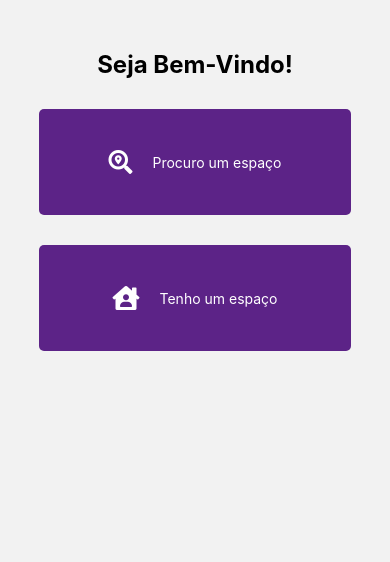
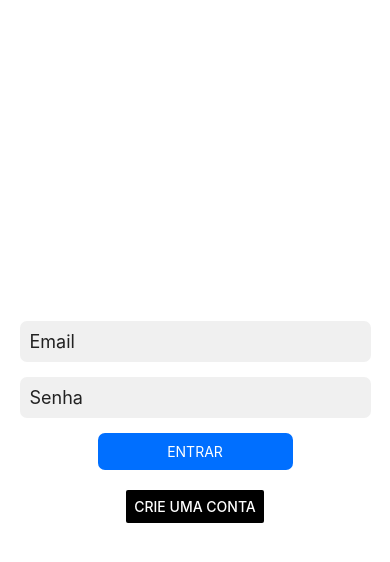
Before and after one commit to CharlesJKK/HouZEN, a React Native app: screen /Login in a window 390 px wide. Shown: the top 562 px of the page. Built offline with nearby package versions, Linux system fonts and the light colour scheme.

Commit message:
feat: arrumando a navegação das telas de login e register

```diff
--- a/src/routes/stackNavigation.js
+++ b/src/routes/stackNavigation.js
@@ -2,6 +2,8 @@ import React from 'react';
 import HomeScreen from '../screens/home';
 import PlacesScreen from '../screens/places';
 import PlaceItem from '../components/placeItem';
+import LoginScreen from '../screens/login';
+import RegisterScreen from '../screens/register';
 import { NavigationContainer } from '@react-navigation/native';
 import { createNativeStackNavigator } from '@react-navigation/native-stack';
 
@@ -10,7 +12,9 @@ const Stack = createNativeStackNavigator();
 export default function StackNavigator() {
   return (
     <NavigationContainer>
-      <Stack.Navigator initialRouteName='Home' screenOptions={{headerShown: false}}>
+      <Stack.Navigator initialRouteName='Login' screenOptions={{headerShown: false}}>
+        <Stack.Screen name="Login" component={LoginScreen} />
+        <Stack.Screen name="Register" component={RegisterScreen} />
         <Stack.Screen name="Home" component={HomeScreen} />
         <Stack.Screen name="Places" component={PlacesScreen} />
         <Stack.Screen name="PlaceItem" component={PlaceItem} />
--- a/src/screens/login/index.js
+++ b/src/screens/login/index.js
@@ -1,52 +1,47 @@
 import React,{ useState } from 'react';
-import { StyleSheet, Text, View, TextInput, Button } from 'react-native';
+import { StyleSheet, Text, View, TextInput, Button, TouchableOpacity } from 'react-native';
 
-export default function LoginScreen() {
+export default function LoginScreen({ navigation }) {
   return (
     <View style={styles.container}>
       <TextInput
         style={styles.input}
         placeholder="Email"
-        onChangeText={()=> {}}
-      />
+        onChangeText={()=> {}}/>
       <TextInput
         style={styles.input}
         placeholder="Senha"
-        onChangeText={()=> {}}
-      />
-         <View style={styles.buttonContainer}>
-      <Button title="Entrar" color="#006fff"
-      />
+        onChangeText={()=> {}}/>
+      <TouchableOpacity title="Entrar" style={styles.buttonContainer} onPress={() => navigation.navigate('Home')}>
+        <Text style={{color: '#fff'}}>ENTRAR</Text>
+      </TouchableOpacity>
+      <View style={styles.buttonContainer2}>
+        <Button title="Crie uma conta" color="black" onPress={() => navigation.navigate('Register')}/>
       </View>
-    <View style={styles.buttonContainer2}>
-      <Button title="Crie uma conta" color="black"
-      />
-    </View>
-
     </View>
 
 
   );
 }
 const styles = StyleSheet.create({
-  buttonContainer: {
-    justifyContent: 'center',
-    alignItems: "center",
-    width: '90%',
-    backgroundColor:'#006fff',
-    borderRadius: 7
-
-  },
   container: {
     flex: 1,
     justifyContent: 'center',
     alignItems: "center",
-      backgroundColor: 'black',
+    backgroundColor: 'white',
     width: '100%',
 
   },
+  buttonContainer: {
+    justifyContent: 'center',
+    alignItems: "center",
+    width: '50%',
+    backgroundColor:'#006fff',
+    borderRadius: 7,
+    padding: 10
+  },
   input: {
-     backgroundColor:'white',
+     backgroundColor:'#f0f0f0',
      width: '90%',
      marginBottom:15,
      color: '#222',
@@ -58,6 +53,6 @@ const styles = StyleSheet.create({
       justifyContent: 'space-around',
       alignItems: "center",
       width: '90%',
-
+      marginTop: 20,
     },
 });
--- a/src/screens/register/index.js
+++ b/src/screens/register/index.js
@@ -1,7 +1,12 @@
 import React,{ useState } from 'react';
 import { StyleSheet, Text, View, TextInput, Button } from 'react-native';
 
-export default function RegisterScreen() {
+export default function RegisterScreen({ navigation }) {
+
+  function handleBlackAction(){
+    navigation.push('Login')
+  }
+
   return (
     <View style={styles.container}>
       <TextInput
@@ -24,39 +29,33 @@ export default function RegisterScreen() {
         placeholder="Senha"
         onChangeText={()=> {}}
       />
-         <View style={styles.buttonContainer}>
-      <Button title="Criar" color="green"
-      />
+      <Button title="Criar Conta" color="green" onPress={() => handleBlackAction()}/>
+      <View style={styles.buttonContainer2}>
+        <Button title="Já tem uma conta? entre aqui" color="black" onPress={() => handleBlackAction()}/>
       </View>
-    <View style={styles.buttonContainer2}>
-      <Button title="Já tem uma conta? entre aqui" color="black"
-      />
     </View>
-
-    </View>
+  );
+}
 
 
-  );
-}
+
 const styles = StyleSheet.create({
+  container: {
+    flex: 1,
+    justifyContent: 'center',
+    alignItems: "center",
+    backgroundColor: 'white',
+    width: '100%',
+  },
   buttonContainer: {
     justifyContent: 'center',
     alignItems: "center",
     width: '90%',
     backgroundColor:'green',
     borderRadius: 7
-
-  },
-    container: {
-      flex: 1,
-      justifyContent: 'center',
-      alignItems: "center",
-      backgroundColor: 'black',
-      width: '100%',
-
   },
   input: {
-     backgroundColor:'white',
+     backgroundColor:'#f0f0f0',
      width: '90%',
      marginBottom:15,
      color: '#222',
@@ -68,6 +67,6 @@ const styles = StyleSheet.create({
       justifyContent: 'space-around',
       alignItems: "center",
       width: '90%',
-
+      marginTop: 20
   },
 });
```
Lines whose indentation alone changed are shown as unchanged.
